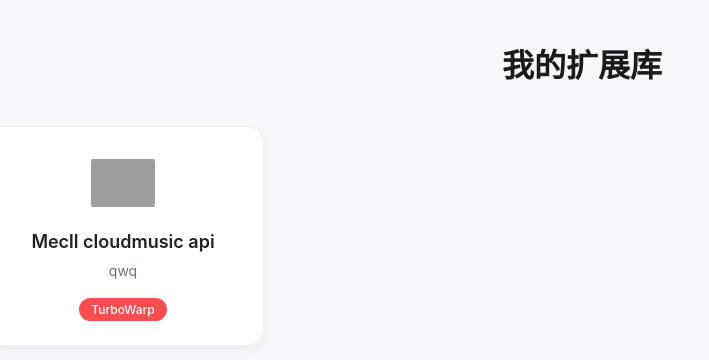
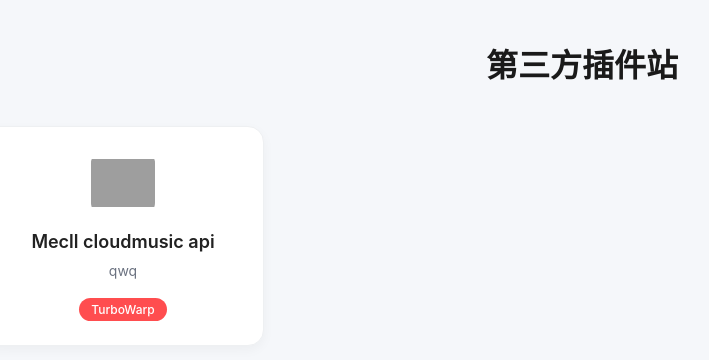
Before and after one commit to SYSTEM-RAM-OP/SYSTEM-RAM-OP.github.io, a plain HTML site: page index.html in a window 1280 px wide. Shown: the whole page, without its empty margins (58-767 px from the left). Drawn offline with Linux system fonts and the light colour scheme; grey boxes are pictures that could not be loaded.

Commit message:
Change title and header text to '第三方插件站'

```diff
--- a/index.html
+++ b/index.html
@@ -3,7 +3,7 @@
 <head>
     <meta charset="UTF-8">
     <meta name="viewport" content="width=device-width, initial-scale=1.0">
-    <title>我的插件站</title>
+    <title> 第三方插件站</title>
     <style>
         /* 全局设置 */
         body {
@@ -103,7 +103,7 @@
 </head>
 <body>
     <div class="header">
-        <h1>我的扩展库</h1>
+        <h1>第三方插件站</h1>
     </div>
 
     <div id="root" class="extension-grid"></div>
```
